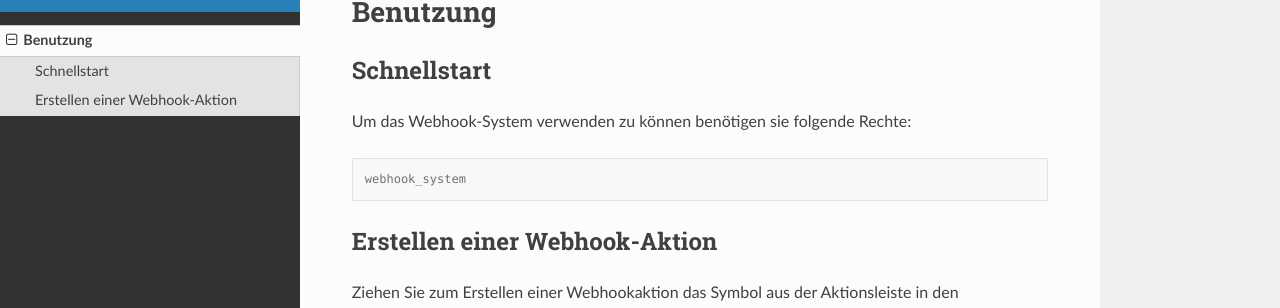
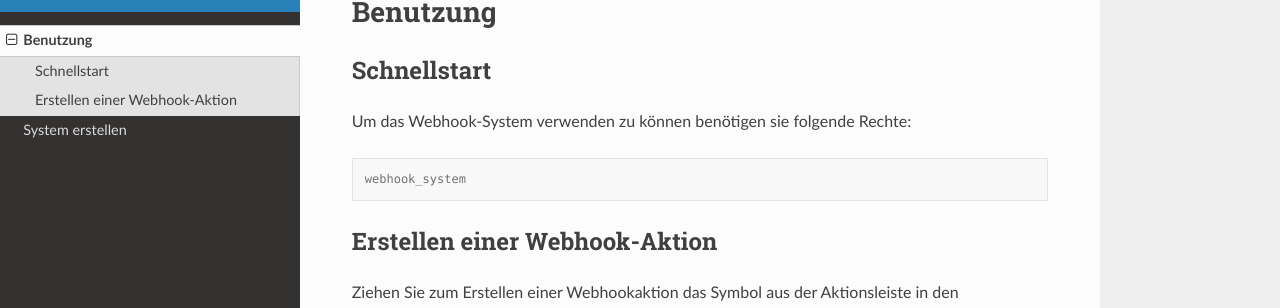
Before and after one commit to MaHN00/rtd-cw-webhooksystems, a Sphinx documentation site: the page built from docs/source/Benutzung.rst, in a window 1280 px wide and 1094 px high. Shown: the part 106-414 px from the top of the window. Built offline with Sphinx 7.4.7 and the Read the Docs theme 2.0.0, drawn with Linux system fonts in a browser that asks for light colours; pages that are not in the unit, such as notebooks, are missing from menus.

Commit message:
Update and rename api.rst to System erstellen.rst

```diff
--- a/docs/source/api.rst
+++ b/docs/source/System erstellen.rst
@@ -1,7 +1,7 @@
-API
-===
+System erstellen
+================
 
 .. autosummary::
    :toctree: generated
 
-   lumache
+   asdf
```
